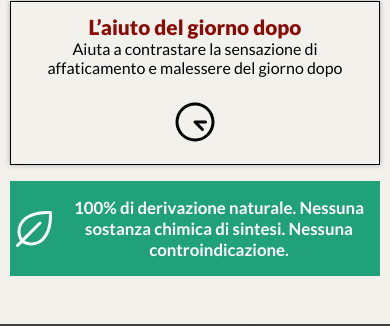
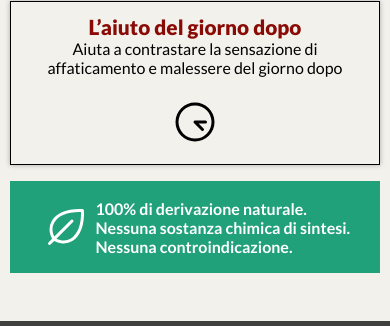
Before and after one commit to diegotosato/sobrio30_frontend, a React (Vite) app: page / in a window 390 px wide. Shown: the part 1767-2093 px from the top of the page. Built offline with nearby package versions, Linux system fonts and the light colour scheme; grey boxes are pictures that could not be loaded.

Commit message:
Refactor Breathalyzer, HeroSpace, Footer, Results, and WhatIsSobrio components: adjust styles for improved layout and responsiveness

```diff
--- a/src/components/Breathalyzer.css
+++ b/src/components/Breathalyzer.css
@@ -82,6 +82,7 @@
     .breathalyzer-text {
         width: 100%;
         font-size: 1.1rem;
+        margin-left: 0px;
     }
 
     .breathalyzer-banner {
--- a/src/components/Footer.jsx
+++ b/src/components/Footer.jsx
@@ -48,22 +48,22 @@ export default function Footer() {
                     </div>
                     <div className="socials">
                         <div className="social-icon">
-                            <a href="https://www.facebook.com/share/1BqQSn5q5o/?mibextid=wwXIfr">
+                            <a href="https://www.facebook.com/share/1BqQSn5q5o/?mibextid=wwXIfr" target="_blank" rel="noopener noreferrer">
                                 <FacebookLogo />
                             </a>
                         </div>
                         <div className="social-icon">
-                            <a href="https://www.instagram.com/sobrio30_official?igsh=M3A5MHB1MHh0YXQ2&utm_source=qr">
+                            <a href="https://www.instagram.com/sobrio30_official?igsh=M3A5MHB1MHh0YXQ2&utm_source=qr" target="_blank" rel="noopener noreferrer">
                                 <InstagramLogo />
                             </a>
                         </div>
                         <div className="social-icon">
-                            <a href="https://www.linkedin.com/company/sobrio30%C2%AE/">
+                            <a href="https://www.linkedin.com/company/sobrio30%C2%AE/" target="_blank" rel="noopener noreferrer">
                                 <LinkedinLogo />
                             </a>
                         </div>
                         <div className="social-icon">
-                            <a href="https://www.tiktok.com/@sobrio30_official?_r=1&_t=ZN-93CkURqQ6A2">
+                            <a href="https://www.tiktok.com/@sobrio30_official?_r=1&_t=ZN-93CkURqQ6A2" target="_blank" rel="noopener noreferrer">
                                 <TiktokLogo />
                             </a>
                         </div>
--- a/src/components/HeroSpace.css
+++ b/src/components/HeroSpace.css
@@ -59,6 +59,7 @@
 }
 
 .herospace .visual strong {
+    display: block;
     position: absolute;
     bottom: 0;
     text-align: center;
@@ -148,6 +149,10 @@
     .herospace .visual {
         width: 60%;
         margin-top: 30px;
+    }
+
+    .herospace .visual strong {
+        bottom: -40px;
     }
 }
 
--- /dev/null
+++ b/src/components/Results.css
@@ -0,0 +1,6 @@
+@media (max-width: 1081px) {
+
+    .banner-results h3 {
+        font-size: 1rem;
+    }
+}
--- a/src/components/Results.jsx
+++ b/src/components/Results.jsx
@@ -1,4 +1,5 @@
 import { FirstAid, Brain, Feather, ShieldCheck, Note } from "@phosphor-icons/react";
+import './Results.css';
 
 export default function Results() {
     return (
--- a/src/components/WhatIsSobrio.css
+++ b/src/components/WhatIsSobrio.css
@@ -136,6 +136,10 @@
         height: 85px;
         font-size: 4.5rem;
     }
+
+    .banner-natural h3 {
+        font-size: 1rem;
+    }
 }
 
 @media (max-width: 992px) {
@@ -169,9 +173,8 @@
         font-size: 4rem;
     }
 
-    .banner-natural {
-        padding: 1.5rem 0;
-        text-align: center;
+    .banner-natural h3 {
+        width: 70%;
     }
 }
 
```
